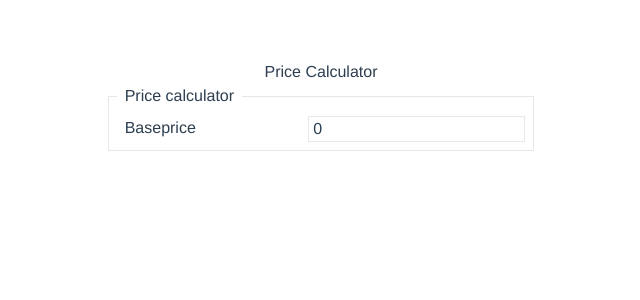
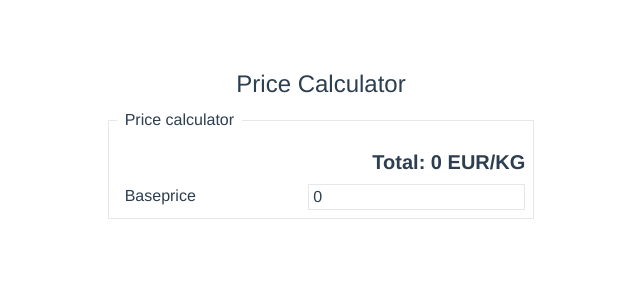
Before and after one commit to pluxain/price-calculator, a Vue app: page / in a window 1280 px wide. Shown: the top 300 px of the page, without its empty margins (319-959 px from the left). Built offline with nearby package versions, Linux system fonts and the light colour scheme.

Commit message:
Add total display

```diff
--- a/src/views/PriceCalculator.vue
+++ b/src/views/PriceCalculator.vue
@@ -5,6 +5,7 @@
     <form>
       <fieldset>
         <legend>Price calculator</legend>
+        <h2>Total: {{ total }} EUR/KG</h2>
         <div class="field-input">
           <label for="basePrice" class="label">Baseprice</label>
           <input
@@ -13,7 +14,7 @@
             step="0.01"
             min="0"
             id="basePrice"
-            v-model="basePrice"
+            v-model.number="basePrice"
           />
         </div>
       </fieldset>
@@ -28,6 +29,11 @@ export default Vue.extend({
     return {
       basePrice: 0.0
     };
+  },
+  computed: {
+    total(): number {
+      return this.basePrice;
+    }
   }
 });
 </script>
@@ -35,11 +41,17 @@ export default Vue.extend({
 section {
   @apply flex flex-col items-center;
 }
+h1 {
+  @apply text-2xl my-2;
+}
+h2 {
+  @apply text-xl text-right font-semibold my-2;
+}
 form {
   @apply w-1/3 flex flex-row justify-center;
 }
 fieldset {
-  @apply border flex w-full p-2;
+  @apply border flex flex-col w-full p-2;
 }
 legend {
   @apply px-2 text-left;
```
